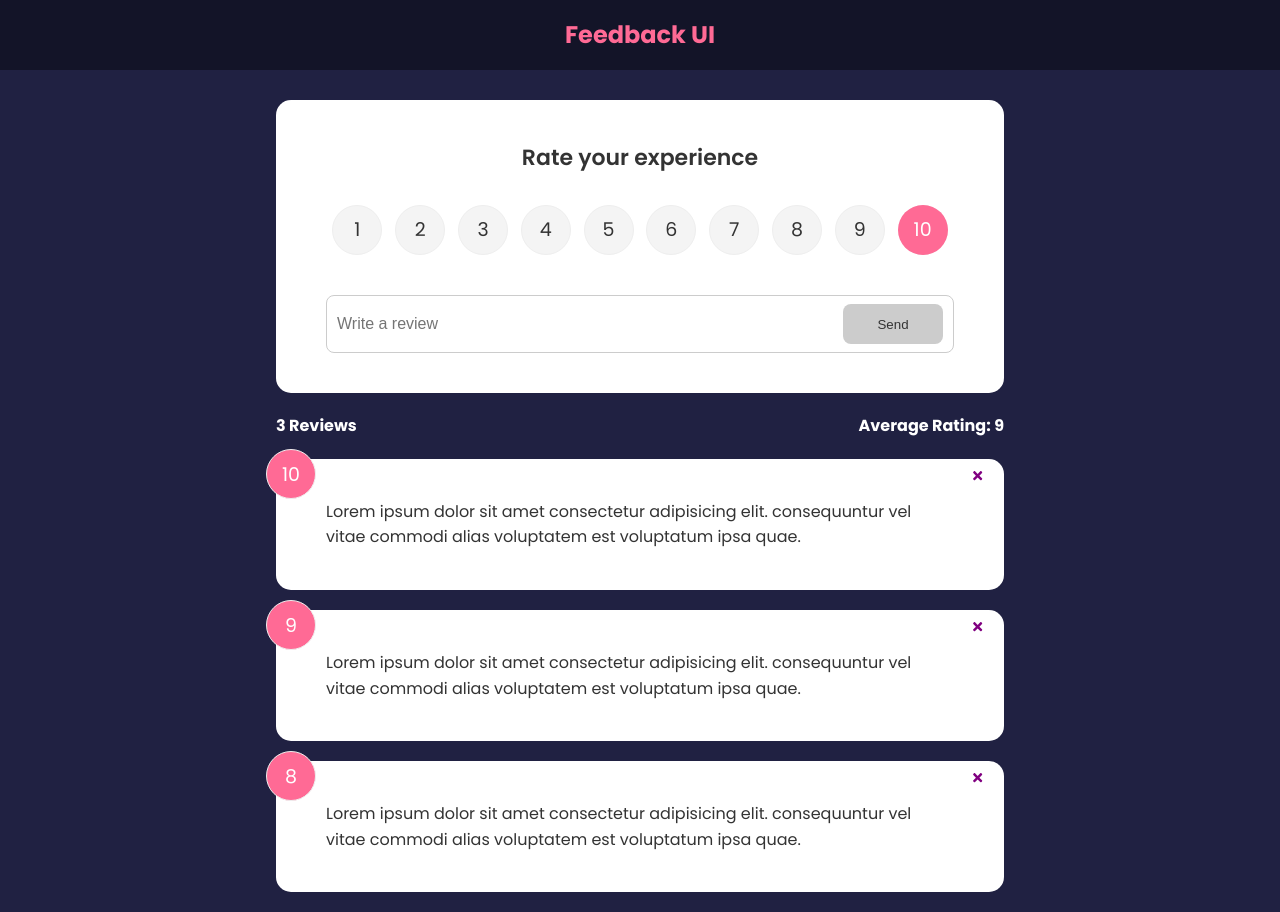
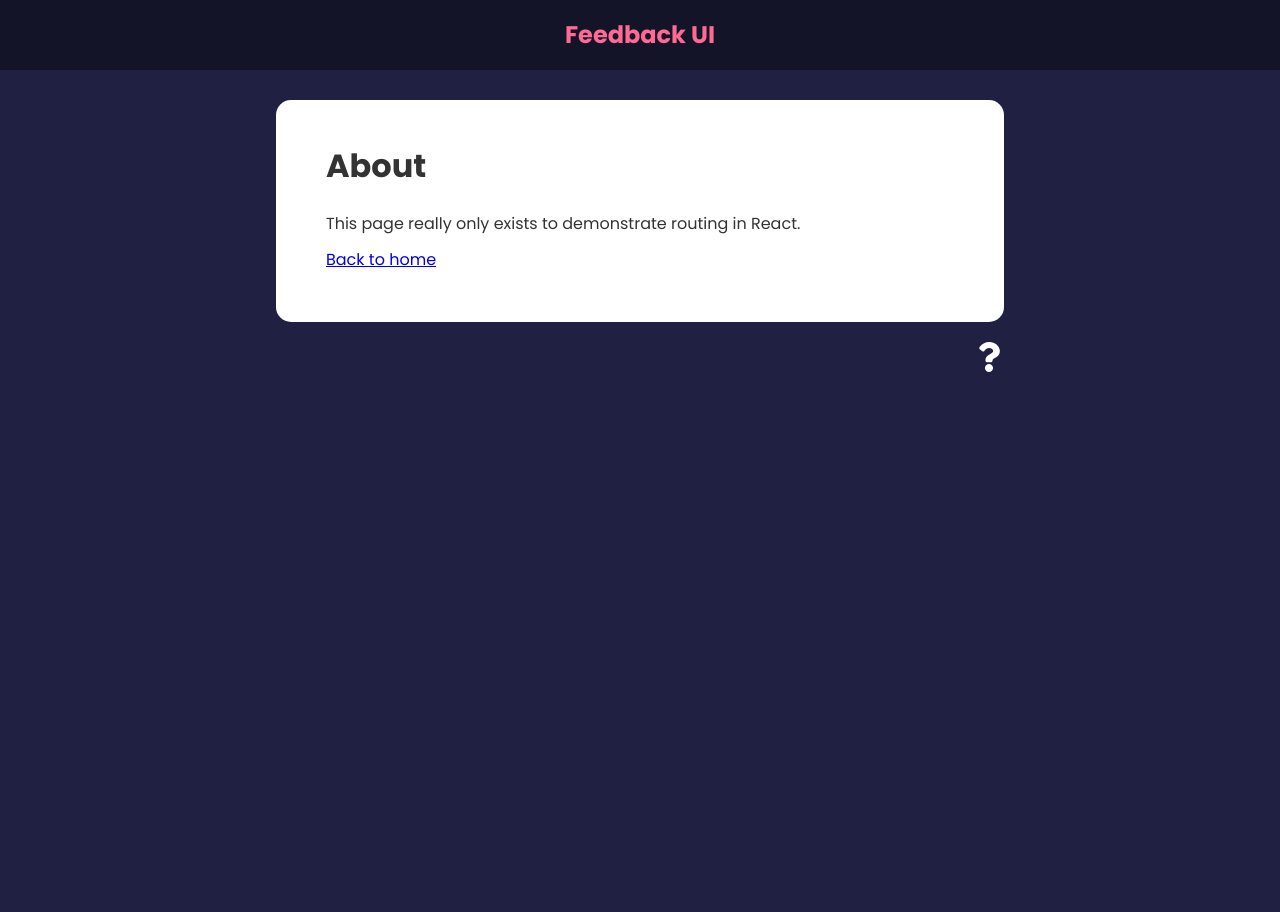
Before and after one commit to tboyer32/feedback-app, a React (Create React App) app: page /about in a window 1280 px wide. After the commit the page ends 800 px from the top, so only its background shows below. Built offline with nearby package versions, Linux system fonts and the light colour scheme.

Commit message:
add routes and link to about and home page

```diff
--- a/package.json
+++ b/package.json
@@ -9,6 +9,7 @@
     "react": "^18.2.0",
     "react-dom": "^18.2.0",
     "react-icons": "^4.4.0",
+    "react-router-dom": "^6.3.0",
     "react-scripts": "5.0.1",
     "uuid": "^8.3.2",
     "web-vitals": "^2.1.4"
--- a/src/App.js
+++ b/src/App.js
@@ -1,10 +1,21 @@
+//library to create a unique id
 import { v4 as uuidv4 } from "uuid";
+
+//browser router uses the HTML 5 history API - gives you a normal url like mysite.com/about
+//hash router uses the hash portion of the url to keep things in sync. With hash your URL would be mysite.com/#about, which isn't what we want
+import {BrowserRouter as Router, Route, Routes} from "react-router-dom";
+
 import { useState } from "react";
+
+import FeedbackData from "./data/FeedbackData";
+
 import Header from "./components/Header";
 import FeedbackList from "./components/FeedbackList";
-import FeedbackData from "./data/FeedbackData";
 import FeedbackStats from "./components/FeedbackStats";
 import FeedbackForm from "./components/FeedbackForm";
+import AboutIconLink from "./components/AboutIconLink";
+
+import AboutPage from "./pages/AboutPage";
 
 function App() {
     const [feedback, setFeedback] = useState(FeedbackData);
@@ -22,14 +33,23 @@
     }
 
     return (
-        <>
+        <Router>
             <Header />
             <div className="container">
-                <FeedbackForm handleAdd={addFeedback} />
-                <FeedbackStats feedback={feedback} />
-                <FeedbackList feedback={feedback} handleDelete={deleteFeedback} />
+                <Routes>
+                    <Route exact path="/" element={
+                        <>
+                            <FeedbackForm handleAdd={addFeedback} />
+                            <FeedbackStats feedback={feedback} />
+                            <FeedbackList feedback={feedback} handleDelete={deleteFeedback} />
+                        </>
+                        } >
+                    </Route>
+                    <Route path="/about" element={<AboutPage />} />
+                </Routes>
+                <AboutIconLink />
             </div>
-        </>
+        </Router>
     );
 }
 
--- /dev/null
+++ b/src/components/AboutIconLink.js
@@ -0,0 +1,14 @@
+import {FaQuestion} from 'react-icons/fa';
+import {Link} from 'react-router-dom';
+
+function AboutIconLink() {
+  return (
+    <div className='about-link'>
+        <Link to="/about">
+            <FaQuestion size={30} />
+        </Link>
+    </div>
+  )
+}
+
+export default AboutIconLink
--- /dev/null
+++ b/src/pages/AboutPage.js
@@ -0,0 +1,16 @@
+import Card from "../components/shared/Card"
+import {Link} from 'react-router-dom';
+
+function AboutPage() {
+  return (
+    <Card>
+        <div className="about">
+            <h1>About</h1>
+            <p>This page really only exists to demonstrate routing in React.</p>
+            <p><Link to="/">Back to home</Link></p>
+        </div>
+    </Card>
+  )
+}
+
+export default AboutPage
```
Also changed, not shown: 1 other file (tests, documents, lock files or other folders).
